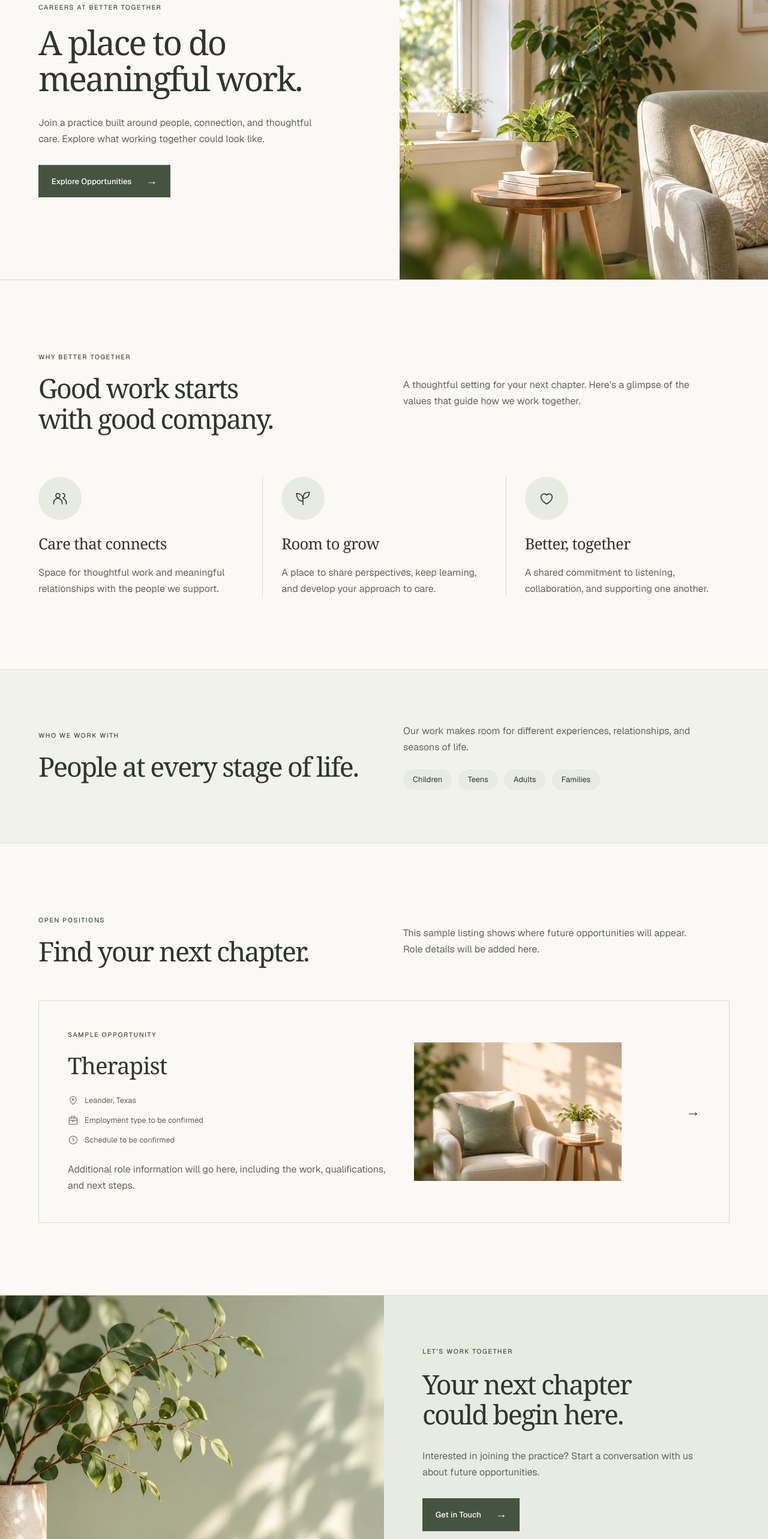
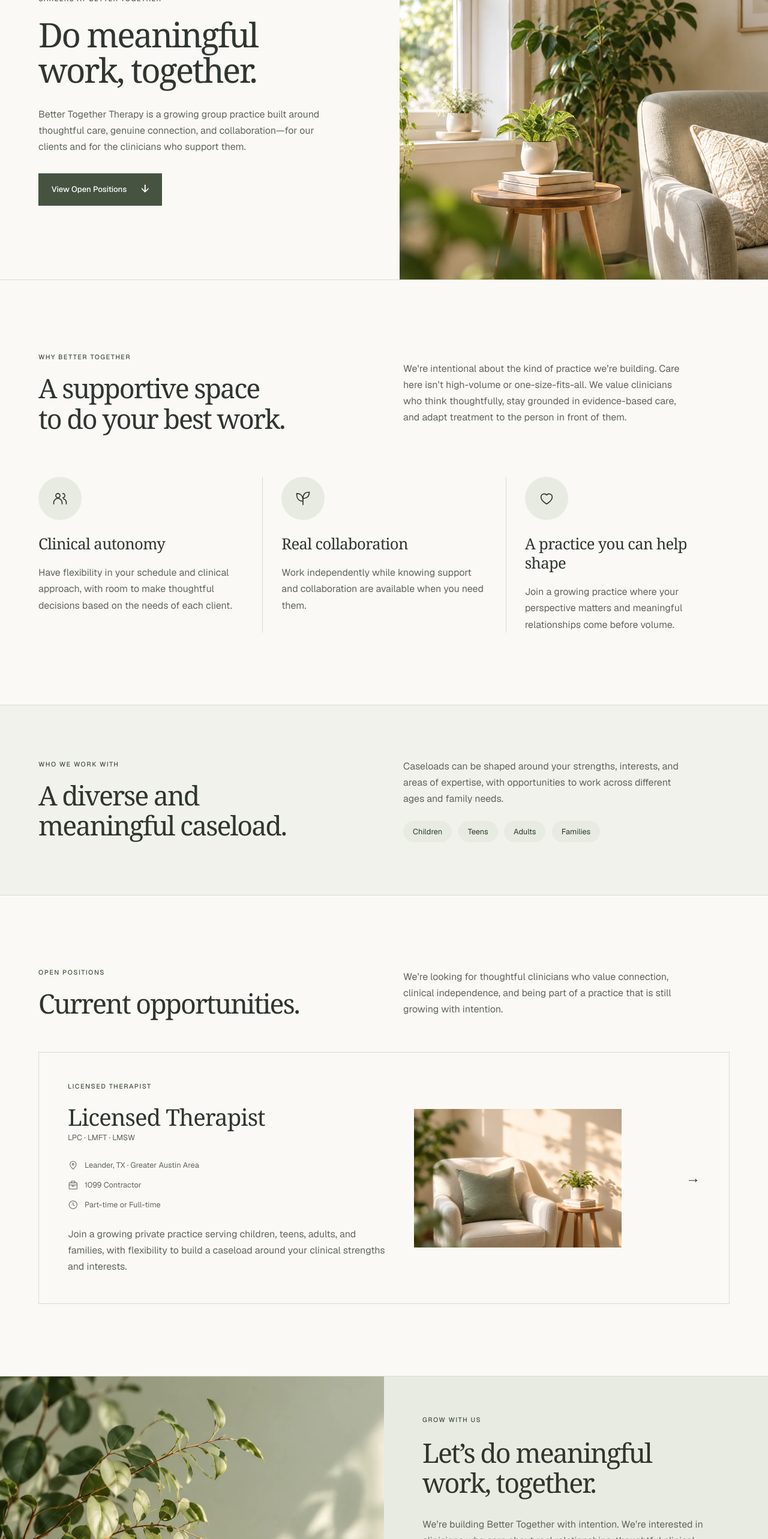
Before and after one commit to AXLT-Studio/bettertogethertherapyco, a Next.js app: page /careers in a window 1280 px wide. Shown: the part 234-2800 px from the top of the page at 60% size. Built offline with nearby package versions, Linux system fonts and the light colour scheme.

Commit message:
Update page.tsx

```diff
--- a/src/app/careers/page.tsx
+++ b/src/app/careers/page.tsx
@@ -8,11 +8,6 @@ export const metadata: Metadata = {
   title: "Careers",
   description: "Explore joining the team at Better Together Therapy.",
 };
-
-const recruitmentEmail =
-  "mailto:info@bettertogethertherapy.co?subject=Careers%20at%20Better%20Together";
-const roleEmail =
-  "mailto:info@bettertogethertherapy.co?subject=Therapist%20role%20inquiry";
 
 function OutlineIcon({ children }: { children: ReactNode }) {
   return (
@@ -34,36 +29,36 @@ function OutlineIcon({ children }: { children: ReactNode }) {
 
 const values = [
   {
-    title: "Care that connects",
-    description: "Space for thoughtful work and meaningful relationships with the people we support.",
+    title: "Clinical autonomy",
+    description: "Have flexibility in your schedule and clinical approach, with room to make thoughtful decisions based on the needs of each client.",
     icon: <><circle cx="9" cy="8" r="3" /><path d="M3 20v-2a6 6 0 0 1 12 0v2M16 5a3 3 0 0 1 0 6M21 20v-2a6 6 0 0 0-4-5.65" /></>,
   },
   {
-    title: "Room to grow",
-    description: "A place to share perspectives, keep learning, and develop your approach to care.",
+    title: "Real collaboration",
+    description: "Work independently while knowing support and collaboration are available when you need them.",
     icon: <><path d="M12 21v-9M12 16C5 16 3 12 3 5c7 0 9 4 9 11ZM12 12c0-6 3-9 9-9 0 6-3 9-9 9Z" /></>,
   },
   {
-    title: "Better, together",
-    description: "A shared commitment to listening, collaboration, and supporting one another.",
+    title: "A practice you can help shape",
+    description: "Join a growing practice where your perspective matters and meaningful relationships come before volume.",
     icon: <><path d="M12 20s-8-4.5-8-10a4.5 4.5 0 0 1 8-2.8A4.5 4.5 0 0 1 20 10c0 5.5-8 10-8 10Z" /></>,
   },
 ];
 
-// Temporary recruitment copy and imagery; role details will be supplied later.
 export default function CareersPage() {
   return (
     <>
       <section className={styles.hero} aria-labelledby="careers-title">
         <div className={styles.splitCopy}>
           <div className={styles.copyInner}>
-            <p className="eyebrow">Careers at Better Together</p>
-            <h1 id="careers-title">A place to do meaningful work.</h1>
+            <p className="eyebrow">CAREERS AT BETTER TOGETHER</p>
+            <h1 id="careers-title">Do meaningful work, together.</h1>
             <p className={styles.splitDescription}>
-              Join a practice built around people, connection, and thoughtful care.
-              Explore what working together could look like.
+              Better Together Therapy is a growing group practice built around
+              thoughtful care, genuine connection, and collaboration—for our
+              clients and for the clinicians who support them.
             </p>
-            <CTAButton href="#open-positions" arrow>Explore Opportunities</CTAButton>
+            <CTAButton href="#open-positions">View Open Positions <span aria-hidden="true">↓</span></CTAButton>
           </div>
         </div>
         <div className={styles.heroImage}>
@@ -74,8 +69,8 @@ export default function CareersPage() {
       <section className={styles.spaciousSection} aria-labelledby="culture-title">
         <div className="site-container">
           <div className={styles.intro}>
-            <SectionHeading eyebrow="Why Better Together" title="Good work starts with good company." id="culture-title" />
-            <p>A thoughtful setting for your next chapter. Here’s a glimpse of the values that guide how we work together.</p>
+            <SectionHeading eyebrow="WHY BETTER TOGETHER" title="A supportive space to do your best work." id="culture-title" />
+            <p>We’re intentional about the kind of practice we’re building. Care here isn’t high-volume or one-size-fits-all. We value clinicians who think thoughtfully, stay grounded in evidence-based care, and adapt treatment to the person in front of them.</p>
           </div>
           <div className={styles.values}>
             {values.map((value) => (
@@ -91,9 +86,9 @@ export default function CareersPage() {
 
       <section className={styles.audienceSection} aria-labelledby="audience-title">
         <div className={`site-container ${styles.intro}`}>
-          <SectionHeading eyebrow="Who we work with" title="People at every stage of life." id="audience-title" />
+          <SectionHeading eyebrow="WHO WE WORK WITH" title="A diverse and meaningful caseload." id="audience-title" />
           <div>
-            <p>Our work makes room for different experiences, relationships, and seasons of life.</p>
+            <p>Caseloads can be shaped around your strengths, interests, and areas of expertise, with opportunities to work across different ages and family needs.</p>
             <ul className={styles.chips} aria-label="People we support">
               {["Children", "Teens", "Adults", "Families"].map((audience) => <li key={audience}>{audience}</li>)}
             </ul>
@@ -104,24 +99,25 @@ export default function CareersPage() {
       <section className={styles.spaciousSection} id="open-positions" aria-labelledby="positions-title">
         <div className="site-container">
           <div className={`${styles.intro} ${styles.positionsIntro}`}>
-            <SectionHeading eyebrow="Open positions" title="Find your next chapter." id="positions-title" />
-            <p>This sample listing shows where future opportunities will appear. Role details will be added here.</p>
+            <SectionHeading eyebrow="OPEN POSITIONS" title="Current opportunities." id="positions-title" />
+            <p>We’re looking for thoughtful clinicians who value connection, clinical independence, and being part of a practice that is still growing with intention.</p>
           </div>
-          <a className={styles.job} href={roleEmail} aria-label="Email us about the sample therapist role">
+          <a className={styles.job} href="/careers/licensed-therapist" aria-label="View Licensed Therapist role details">
             <div className={styles.jobCopy}>
-              <p className="eyebrow">Sample opportunity</p>
-              <h3>Therapist</h3>
+              <p className="eyebrow">LICENSED THERAPIST</p>
+              <h3>Licensed Therapist</h3>
+              <p className="small-copy">LPC · LMFT · LMSW</p>
               <ul className={styles.metadata}>
-                <li><OutlineIcon><path d="M19 10c0 5-7 11-7 11S5 15 5 10a7 7 0 1 1 14 0Z" /><circle cx="12" cy="10" r="2" /></OutlineIcon><span>Leander, Texas</span></li>
-                <li><OutlineIcon><rect x="3" y="7" width="18" height="14" rx="1" /><path d="M8 7V3h8v4M3 12h18M10 12v3h4v-3" /></OutlineIcon><span>Employment type to be confirmed</span></li>
-                <li><OutlineIcon><circle cx="12" cy="12" r="9" /><path d="M12 7v5l3 2" /></OutlineIcon><span>Schedule to be confirmed</span></li>
+                <li><OutlineIcon><path d="M19 10c0 5-7 11-7 11S5 15 5 10a7 7 0 1 1 14 0Z" /><circle cx="12" cy="10" r="2" /></OutlineIcon><span>Leander, TX · Greater Austin Area</span></li>
+                <li><OutlineIcon><rect x="3" y="7" width="18" height="14" rx="1" /><path d="M8 7V3h8v4M3 12h18M10 12v3h4v-3" /></OutlineIcon><span>1099 Contractor</span></li>
+                <li><OutlineIcon><circle cx="12" cy="12" r="9" /><path d="M12 7v5l3 2" /></OutlineIcon><span>Part-time or Full-time</span></li>
               </ul>
-              <p>Additional role information will go here, including the work, qualifications, and next steps.</p>
+              <p>Join a growing private practice serving children, teens, adults, and families, with flexibility to build a caseload around your clinical strengths and interests.</p>
             </div>
             <div className={styles.jobImage}>
               <Image src="/images/careers/office-role.webp" alt="Illustrative office armchair with a sage cushion and a small plant" fill unoptimized />
             </div>
-            <span className={styles.jobAction}><span>Ask about role</span><Arrow /></span>
+            <span className={styles.jobAction}><span>View role</span><Arrow /></span>
           </a>
         </div>
       </section>
@@ -132,10 +128,11 @@ export default function CareersPage() {
         </div>
         <div className={styles.splitCopy}>
           <div className={styles.copyInner}>
-            <p className="eyebrow">Let’s work together</p>
-            <h2 id="recruitment-title">Your next chapter could begin here.</h2>
-            <p className={styles.splitDescription}>Interested in joining the practice? Start a conversation with us about future opportunities.</p>
-            <CTAButton href={recruitmentEmail} arrow>Get in Touch</CTAButton>
+            <p className="eyebrow">GROW WITH US</p>
+            <h2 id="recruitment-title">Let’s do meaningful work, together.</h2>
+            <p className={styles.splitDescription}>We’re building Better Together with intention. We’re interested in clinicians who care about real relationships, thoughtful clinical work, and being part of shaping the practice they belong to.</p>
+            <p className={styles.splitDescription}>Even if the right role isn’t listed today, we’re always glad to connect with thoughtful, values-aligned clinicians.</p>
+            <CTAButton href="/contact" arrow>Get in Touch About Future Opportunities</CTAButton>
           </div>
         </div>
       </section>
```
